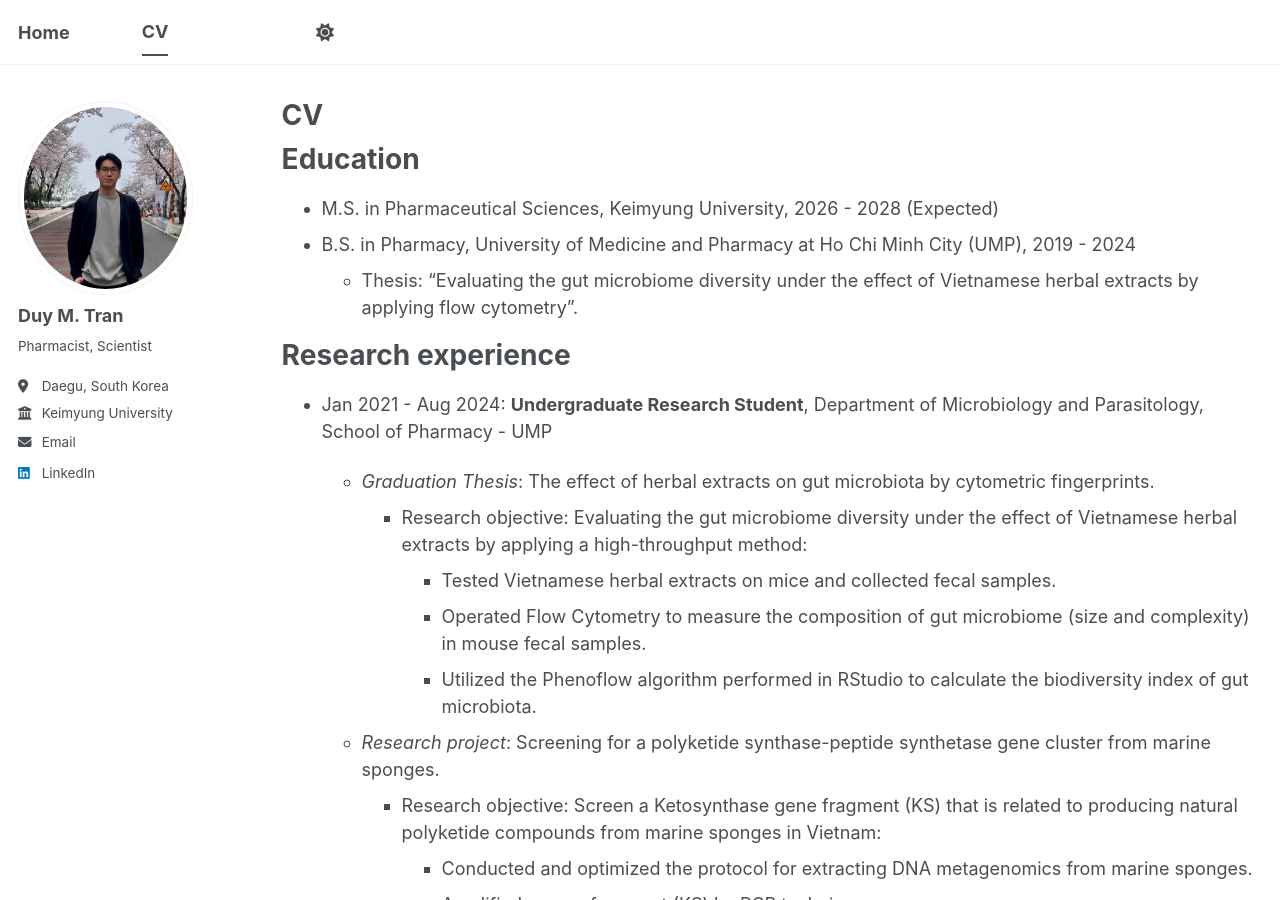
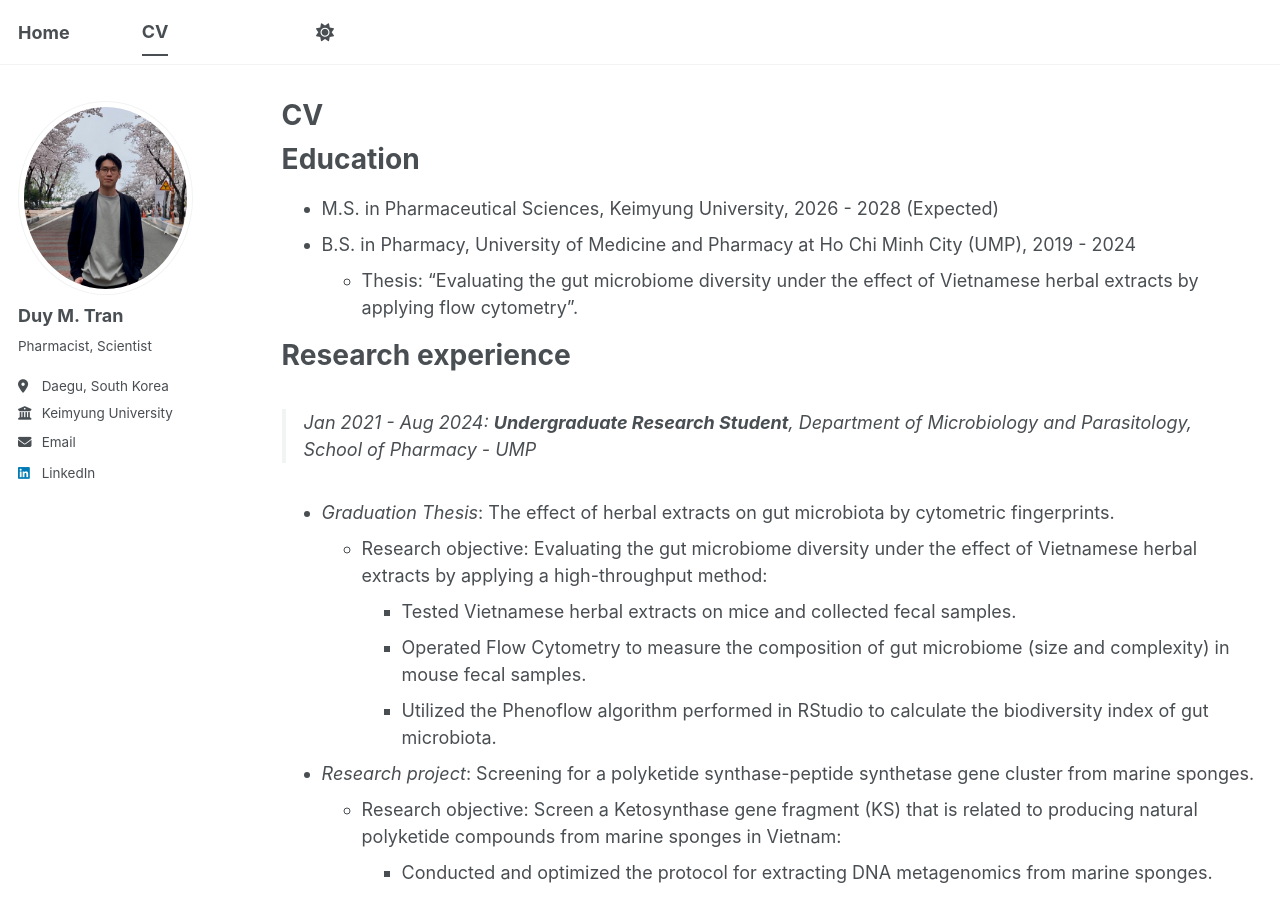
Before and after one commit to tranminhduy-git/tmduy.github.io, a Jekyll site: the page built from _pages/cv.md, in a window 1280 px wide and 900 px high. Built offline with Jekyll 4.4.1, drawn with Linux system fonts in a browser that asks for light colours; a script bundle is joined from its source files by our own code; library files that are not in the unit come from our copies.

Commit message:
Update cv.md

```diff
--- a/_pages/cv.md
+++ b/_pages/cv.md
@@ -17,7 +17,7 @@ Education
 
  Research experience
 ======
-* Jan 2021 - Aug 2024: __Undergraduate Research Student__, Department of Microbiology and Parasitology, School of Pharmacy - UMP
+> Jan 2021 - Aug 2024: __Undergraduate Research Student__, Department of Microbiology and Parasitology, School of Pharmacy - UMP
 
   * _Graduation Thesis_: The effect of herbal extracts on gut microbiota by cytometric fingerprints.
     * Research objective: Evaluating the gut microbiome diversity under the effect of Vietnamese herbal extracts by
```
